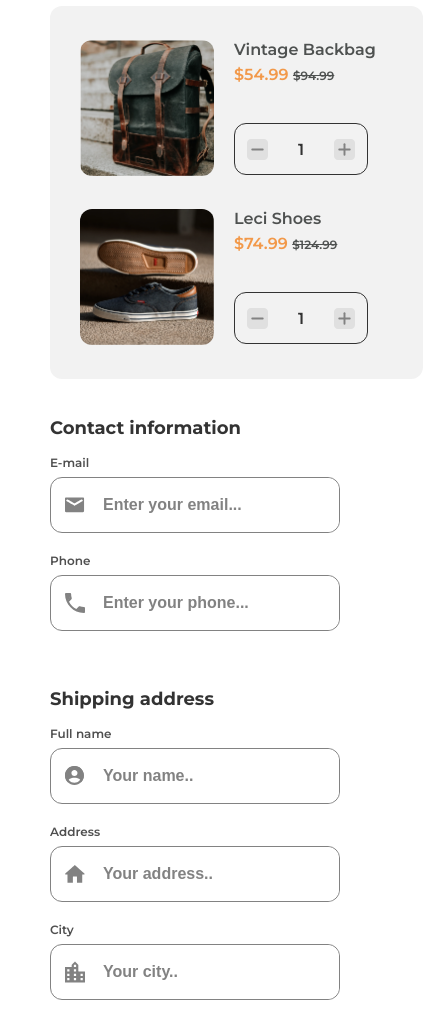
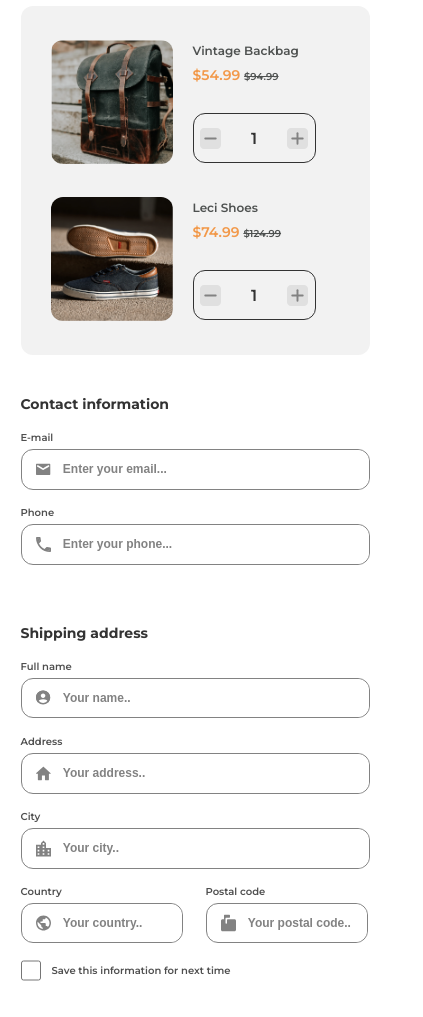
Before and after one commit to villalb4/Checkout-page, a plain HTML site: page index.html in a window 390 px wide. Shown: the part 91-1108 px from the top of the page, 423 px wide, since content can reach past the window. Drawn offline with Linux system fonts and the light colour scheme.

Commit message:
Responsive Finish

```diff
--- a/css/styles.css
+++ b/css/styles.css
@@ -193,10 +193,14 @@ h2 {
 }
 
 @media screen and (max-width: 949px) {
+  body {
+    padding: 0;
+  }
+
   main {
     flex-direction: column-reverse;
     gap: 39px;
-    max-width: 465px;
+    max-width: 349px;
     margin: 32px auto 95px auto;
   }
   h1 {
@@ -207,8 +211,69 @@ h2 {
   }
   .false-h1 {
     display: inline;
+    font-size: 24px;
   }
   .card {
     margin-top: 21px;
+    width: 349px;
+  }
+  .item-photo {
+    height: 124px;
+    width: 122px;
+  }
+
+
+  .name-item {
+    font-size: 12px;
+  }
+  .price {
+    font-size: 14px;
+    margin-bottom: 29px;
+  }
+  .rebajado {
+    font-size: 10px;
+  }
+  .cantidad-items {
+    height: 50px;
+    width: 123px;
+  }
+
+  h2 {
+    font-size: 14px;
+  }
+
+
+  /* ----------------- */
+  .ship {
+    margin-top: 58px;
+  }
+  .input-title {
+    font-size: 10px;
+  }
+  .divs {
+    gap: 12.3px;
+    max-width: 349px;
+    height: 40.5px;
+    margin: 5.2px 0 16.5px;
+  }
+  .icon {
+    width: 15px;
+    margin-left: 14px;
+  }
+  .inputs {
+    font-size: 12px;
+  }
+  .inputs::placeholder {
+    font-size: 12px;
+  }
+  .shorts {
+    display: flex;
+    gap: 23px;
+  }
+  .short-divs {
+    gap: 12.3px;
+    max-width: 162px;
+    height: 40px;
+    margin: 5.2px 0 16.5px;
   }
 }
```
